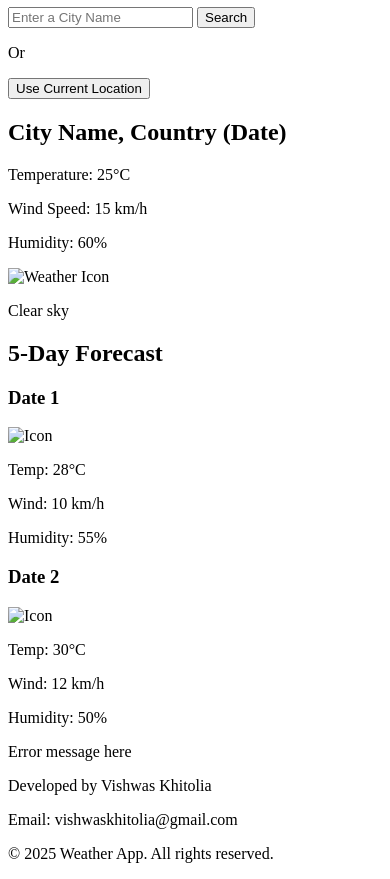
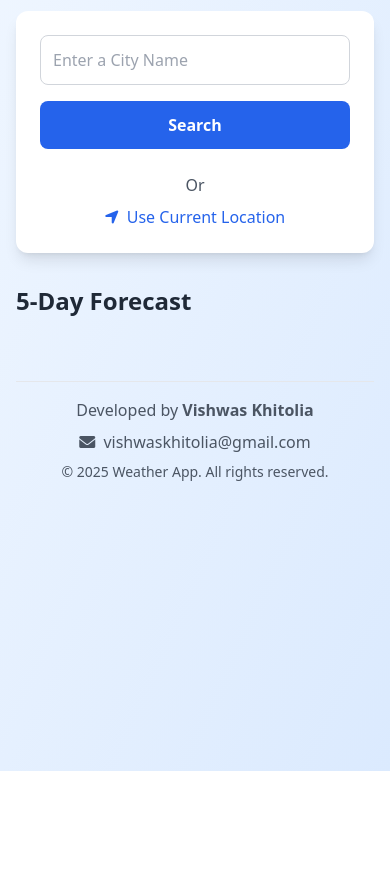
Before and after one commit to vishwas-khitolia/Weather-Forecast, a plain HTML site: page index.html in a window 390 px wide. Shown: the part 73-952 px from the top of the page. After the commit the page ends 844 px from the top, so only its background shows below. Drawn offline with nearby package versions, Linux system fonts and the light colour scheme.

Commit message:
first commit

```diff
--- a/index.html
+++ b/index.html
@@ -2,62 +2,126 @@
 <html lang="en">
   <head>
     <meta charset="UTF-8" />
+    <meta
+      name="viewport"
+      content="width=device-width, initial-scale=1.0, maximum-scale=1.0, user-scalable=no" />
     <title>Weather App</title>
+    <script src="https://cdn.tailwindcss.com"></script>
+    <link
+      rel="stylesheet"
+      href="https://cdnjs.cloudflare.com/ajax/libs/font-awesome/6.0.0-beta3/css/all.min.css" />
   </head>
-  <body>
-    <h1>Weather Dashboard</h1>
+  <body
+    class="bg-gradient-to-br from-blue-50 to-blue-100 min-h-screen p-4 md:p-8">
+    <div class="container mx-auto max-w-4xl">
+      <h1 class="text-3xl font-bold text-center text-blue-800 mb-8">
+        Weather Dashboard
+      </h1>
 
       <!-- Search Section -->
-    <div>
-      <input type="text" placeholder="Enter a City Name" />
-      <button>Search</button>
+      <div class="bg-white rounded-xl shadow-lg p-6 mb-8">
+        <div class="flex flex-col md:flex-row gap-4 mb-6">
+          <div class="relative flex-grow">
+            <input
+              type="text"
+              id="city"
+              placeholder="Enter a City Name"
+              class="w-full p-3 border border-gray-300 rounded-lg focus:outline-none focus:ring-2 focus:ring-blue-500" />
+            <div
+              id="recentCitiesDropdown"
+              class="hidden absolute z-10 w-full mt-1 bg-white border border-gray-300 rounded-lg shadow-lg">
+              <!-- Recent cities will be populated here -->
+            </div>
+          </div>
+          <button
+            id="submit"
+            class="bg-blue-600 hover:bg-blue-700 text-white font-semibold py-3 px-6 rounded-lg transition duration-200">
+            Search
+          </button>
+        </div>
 
-      <p>Or</p>
-      <button>Use Current Location</button>
+        <div class="text-center">
+          <p class="text-gray-600 mb-2">Or</p>
+          <button
+            id="currentLocationBtn"
+            class="text-blue-600 hover:text-blue-800 font-medium flex items-center justify-center gap-2 mx-auto">
+            <i class="fas fa-location-arrow"></i> Use Current Location
+          </button>
+        </div>
       </div>
 
       <!-- Current Weather -->
+      <div
+        id="weather-info"
+        class="bg-white rounded-xl shadow-lg p-6 mb-8 hidden">
+        <h2
+          id="cityoutput"
+          class="text-2xl font-semibold text-gray-800 mb-4"></h2>
+        <div class="grid grid-cols-1 md:grid-cols-3 gap-4">
+          <div class="bg-blue-50 p-4 rounded-lg flex items-center">
+            <i
+              class="fas fa-temperature-three-quarters text-4xl text-blue-600 mr-4"></i>
             <div>
-      <h2>City Name, Country (Date)</h2>
-      <p>Temperature: 25°C</p>
-      <p>Wind Speed: 15 km/h</p>
-      <p>Humidity: 60%</p>
-      <img src="" alt="Weather Icon" width="80" height="80" />
-      <p>Clear sky</p>
+              <p class="text-gray-600">Temperature</p>
+              <p id="temp" class="text-2xl font-bold text-gray-800"></p>
+            </div>
+          </div>
+          <div class="bg-blue-50 p-4 rounded-lg flex items-center">
+            <i class="fas fa-wind text-4xl text-blue-600 mr-4"></i>
+            <div>
+              <p class="text-gray-600">Wind Speed</p>
+              <p id="wind" class="text-2xl font-bold text-gray-800"></p>
+            </div>
+          </div>
+          <div class="bg-blue-50 p-4 rounded-lg flex items-center">
+            <i class="fas fa-tint text-4xl text-blue-600 mr-4"></i>
+            <div>
+              <p class="text-gray-600">Humidity</p>
+              <p id="humidity" class="text-2xl font-bold text-gray-800"></p>
+            </div>
+          </div>
+        </div>
+        <div class="mt-4 flex flex-col items-center">
+          <img
+            id="weather-icon"
+            src=""
+            alt="Weather Icon"
+            class="w-24 h-24 mb-2" />
+          <p id="description" class="text-gray-600 text-lg"></p>
+        </div>
       </div>
 
-    <!-- 5-Day Forecast -->
-    <h2>5-Day Forecast</h2>
-    <div>
-      <div>
-        <h3>Date 1</h3>
-        <img src="" alt="Icon" width="50" height="50" />
-        <p>Temp: 28°C</p>
-        <p>Wind: 10 km/h</p>
-        <p>Humidity: 55%</p>
+      <!-- Forecast -->
+      <h2 class="text-2xl font-bold text-gray-800 mb-4">5-Day Forecast</h2>
+      <div
+        id="forecast"
+        class="grid grid-cols-1 sm:grid-cols-2 md:grid-cols-3 lg:grid-cols-5 gap-4">
+        <!-- Forecast cards will be populated here -->
       </div>
 
-      <div>
-        <h3>Date 2</h3>
-        <img src="" alt="Icon" width="50" height="50" />
-        <p>Temp: 30°C</p>
-        <p>Wind: 12 km/h</p>
-        <p>Humidity: 50%</p>
+      <!-- Error Display -->
+      <div
+        id="error"
+        class="hidden bg-red-100 border-l-4 border-red-500 text-red-700 p-4 mt-4 rounded">
+        <p id="errorMessage"></p>
+      </div>
     </div>
 
-      <!-- More cards if needed -->
+    <footer
+      class="text-center mt-12 text-gray-600 py-4 border-t border-gray-200">
+      <div class="container mx-auto px-4">
+        <p class="mb-2">
+          Developed by <span class="font-semibold">Vishwas Khitolia</span>
+        </p>
+        <p class="mb-2">
+          <a
+            href="mailto:vishwaskhitolia@gmail.com"
+            class="hover:text-blue-600 transition-colors">
+            <i class="fas fa-envelope mr-1"></i> vishwaskhitolia@gmail.com
+          </a>
+        </p>
+        <p class="text-sm">© 2025 Weather App. All rights reserved.</p>
       </div>
-
-    <!-- Error Message -->
-    <div>
-      <p>Error message here</p>
-    </div>
-
-    <!-- Footer -->
-    <footer>
-      <p>Developed by Vishwas Khitolia</p>
-      <p>Email: vishwaskhitolia@gmail.com</p>
-      <p>&copy; 2025 Weather App. All rights reserved.</p>
     </footer>
   </body>
 </html>
```
Also changed, not shown: style.css (+9 -0 lines). Lines whose indentation alone changed are shown as unchanged.
